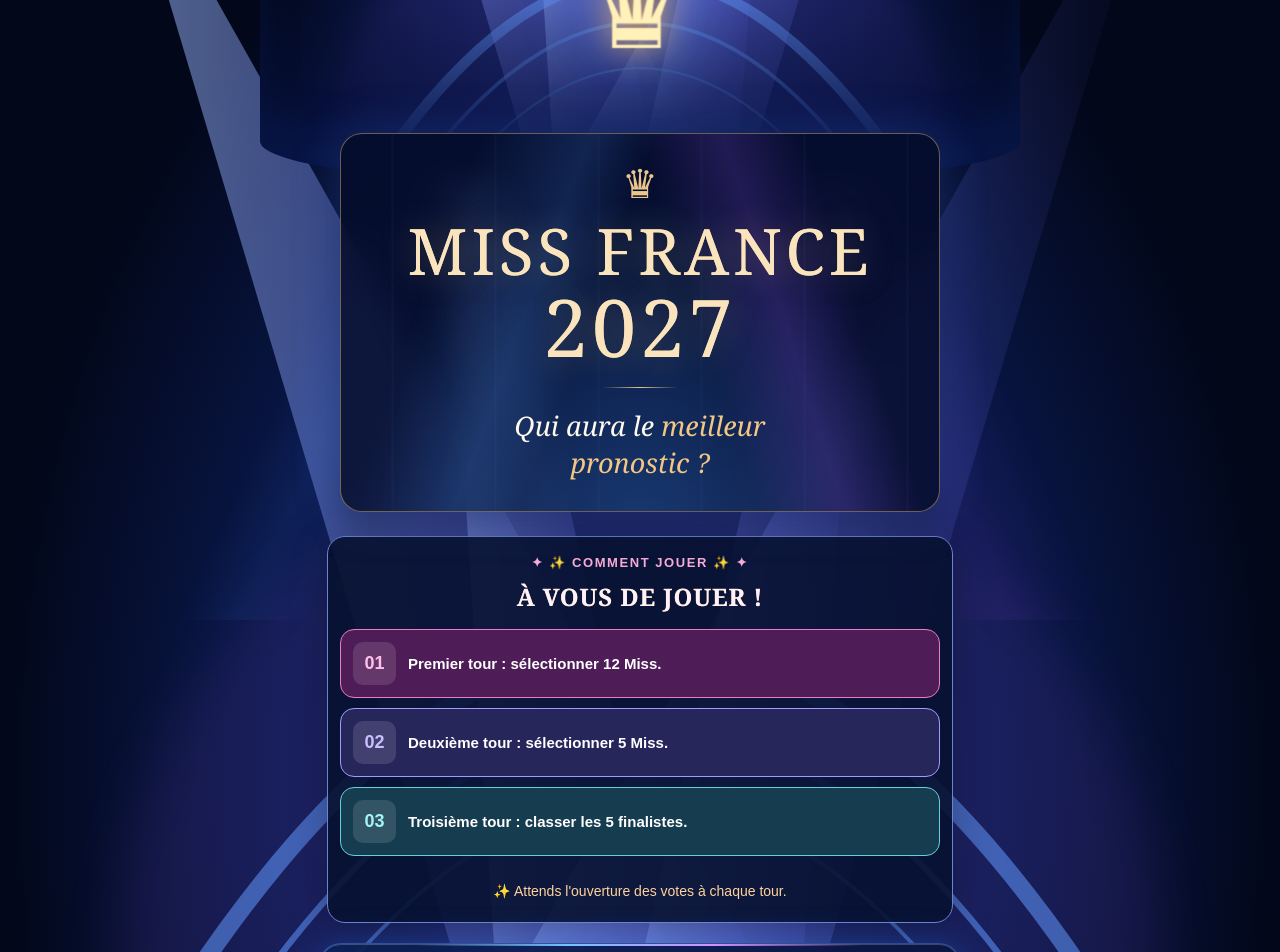
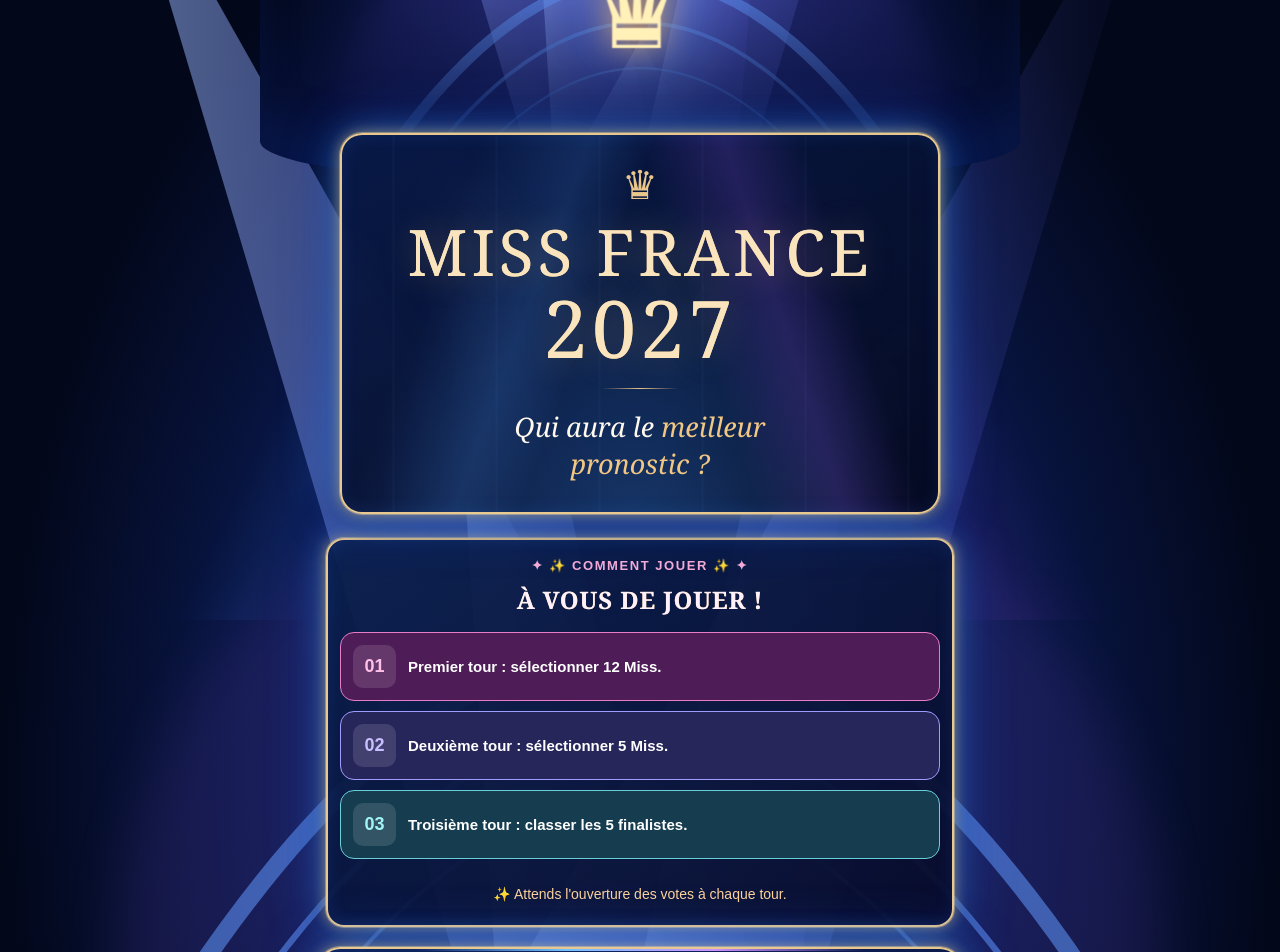
Before and after one commit to ludhardy-arch/miss2027, a React (Vite) app in the folder miss2026-main/: page /#/login in a window 1280 px wide. Shown: the part 180-1132 px from the top of the page. Built offline with nearby package versions, Linux system fonts and the light colour scheme; no server answers; the database is empty.

Commit message:
Production: promote approved homepage visual updates from TEST — src/styles/global.css

```diff
--- a/miss2026-main/src/styles/global.css
+++ b/miss2026-main/src/styles/global.css
@@ -375,3 +375,27 @@
 .finalshow-v3 .finalshow-tv-marquee{top:73px;font-size:8px}
 }
 @media(prefers-reduced-motion:reduce){.tv-stage-crown{animation:none}}
+
+
+/* TEST — proposition 2: luminous blue and gold premium borders on homepage only */
+.tv-login-shell.tv-show-v3 .tv-hero,
+.tv-login-shell.tv-show-v3 .tv-howto-v3,
+.tv-login-shell.tv-show-v3 .tv-entry-v3 {
+  border: 2px solid rgba(255,219,151,.91) !important;
+  box-shadow:
+    0 0 0 1px rgba(255,233,170,.35),
+    0 0 13px rgba(255,195,88,.50),
+    0 0 32px rgba(65,157,255,.52),
+    0 0 59px rgba(37,103,255,.38),
+    inset 0 0 18px rgba(55,123,255,.12),
+    0 13px 32px rgba(0,0,0,.42) !important;
+}
+.tv-login-shell.tv-show-v3 .tv-hero {
+  background: linear-gradient(150deg,rgba(9,26,72,.93),rgba(4,9,30,.97)) !important;
+}
+.tv-login-shell.tv-show-v3 .tv-howto-v3 {
+  background: linear-gradient(145deg,rgba(10,31,76,.94),rgba(8,12,43,.96)) !important;
+}
+.tv-login-shell.tv-show-v3 .tv-entry-v3 {
+  background: linear-gradient(150deg,rgba(12,34,89,.95),rgba(8,9,43,.98)) !important;
+}
```
